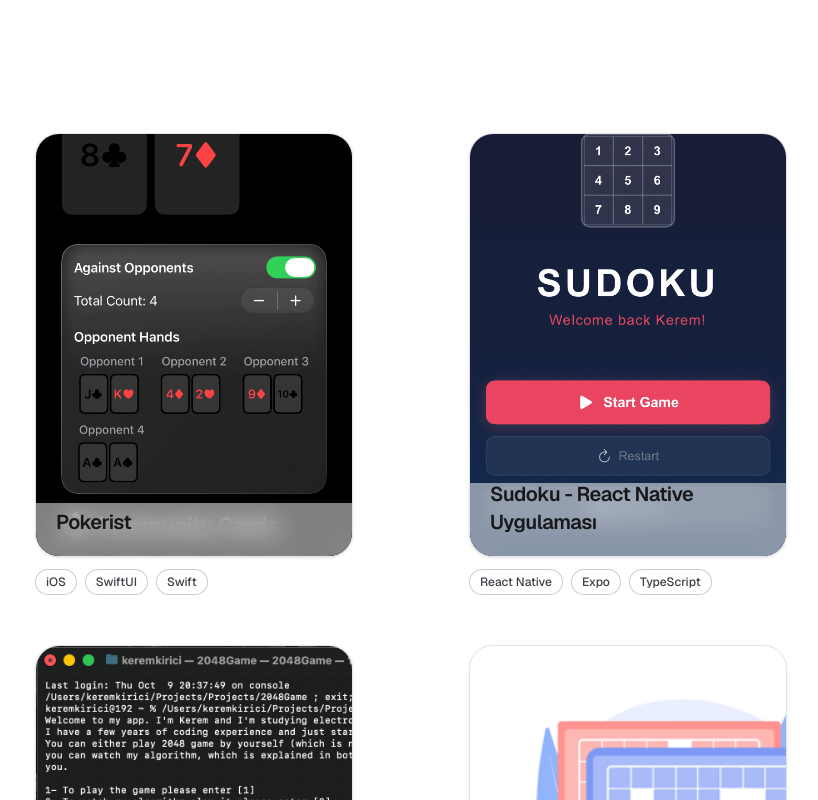
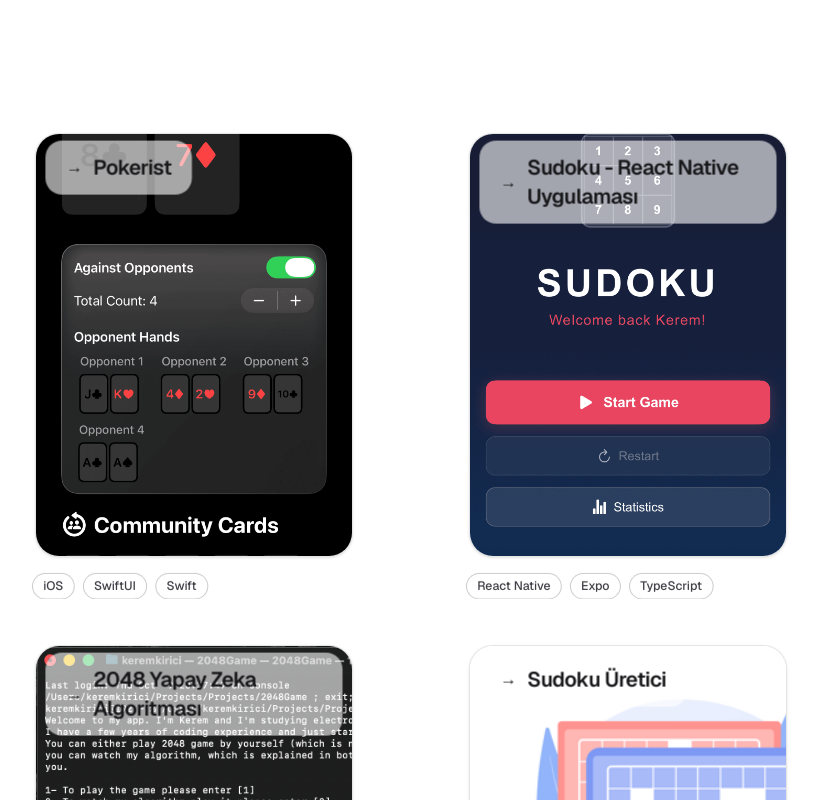
Before and after one commit to kerem-kirici/kerem-kirici.github.io, a Next.js app: page / in a window 1280 px wide. Shown: the part 960-1760 px from the top of the page, without its empty margins (229-1047 px from the left). Built offline with nearby package versions, Linux system fonts and the light colour scheme.

Commit message:
tilted project card

```diff
--- a/src/components/ProjectCard.tsx
+++ b/src/components/ProjectCard.tsx
@@ -4,9 +4,17 @@
 import { ButtonLink } from '@/components/links';
 import { DateText, Heading, Tag, Text } from '@/components/texts';
 import type { Project } from '@/data/projects';
-import { motion } from 'framer-motion';
+import type { SpringOptions } from 'motion/react';
+import { motion, useMotionValue, useSpring } from 'motion/react';
 import Image from 'next/image';
+import Link from 'next/link';
 import { useEffect, useRef, useState } from 'react';
+
+const tiltSpring: SpringOptions = {
+  damping: 15,
+  stiffness: 100,
+  mass: 2,
+};
 
 export default function ProjectCard({
   title,
@@ -25,11 +33,18 @@
 
   const [isXSmallScreen, setIsXSmallScreen] = useState(false);
 
-  const cardRef = useRef<HTMLDivElement>(null);
+  const cardRef = useRef<HTMLElement>(null);
 
-  /**
-   * Check if we're on an xsmall screen
-   */
+  const rotateX = useSpring(useMotionValue(0), tiltSpring);
+
+  const rotateY = useSpring(useMotionValue(0), tiltSpring);
+
+  const scale = useSpring(1, tiltSpring);
+
+  const rotateAmplitude = 14;
+
+  const scaleOnHover = 1.05;
+
   useEffect(() => {
     const checkScreenSize = () => {
       setIsXSmallScreen(window.innerWidth < 640);
@@ -52,7 +67,6 @@
 
     const headerHeight = header ? header.getBoundingClientRect().height : 0;
 
-    // Find the card's index in the grid
     const gridContainer = cardRef.current.closest('.grid');
 
     if (!gridContainer) return;
@@ -63,15 +77,10 @@
 
     if (cardIndex === -1) return;
 
-    // Calculate the sticky gap for this card (matches StickyScrollContainer formula)
     const stickyGap = (cardIndex + 1) * 24 + 16;
 
-    // Calculate card's position relative to grid
-    // We need to account for vertical gaps between cards
-    // gap-y-10 on xsmall (2.5rem = 40px), gap-y-20 on sm and larger (5rem = 80px)
-    const verticalGap = window.innerWidth < 640 ? 40 : 80; // gap-y-10 on xsmall, gap-y-20 on larger
+    const verticalGap = window.innerWidth < 640 ? 40 : 80;
 
-    // Get the card's position relative to the grid by summing previous cards' heights and gaps
     let cardTopInGrid = 0;
 
     for (let i = 0; i < cardIndex; i++) {
@@ -84,47 +93,65 @@
 
     const cardOriginalTop = gridTop + cardTopInGrid;
 
-    // Calculate scroll position so the card reaches its sticky position
-    // The card should be at: headerHeight + stickyGap from the top of the viewport
-    // So we need to scroll to: cardOriginalTop - (headerHeight + stickyGap)
     const scrollPosition = cardOriginalTop - headerHeight - stickyGap;
 
     window.scrollTo({
-      top: Math.max(0, scrollPosition), // Ensure we don't scroll to negative position
+      top: Math.max(0, scrollPosition),
       behavior: 'smooth',
     });
   };
 
-  /**
-   * Handles the click event on the root card.
-   * - On xsmall screens (< 640px), it scrolls to the card's position first, then toggles flip.
-   * - On all screen sizes, clicking toggles the card flip.
-   */
+  function handleMouse(e: React.MouseEvent<HTMLElement>) {
+    if (!cardRef.current) return;
+
+    const rect = cardRef.current.getBoundingClientRect();
+
+    const offsetX = e.clientX - rect.left - rect.width / 2;
+
+    const offsetY = e.clientY - rect.top - rect.height / 2;
+
+    rotateX.set((offsetY / (rect.height / 2)) * -rotateAmplitude);
+    rotateY.set((offsetX / (rect.width / 2)) * rotateAmplitude);
+  }
+
+  function handleMouseEnter() {
+    scale.set(scaleOnHover);
+  }
+
+  function handleMouseLeave() {
+    scale.set(1);
+    rotateX.set(0);
+    rotateY.set(0);
+  }
+
   const handleCardClick = () => {
     if (typeof window !== 'undefined') {
       if (isXSmallScreen) {
-        // On xsmall screens, scroll to the card's position before flipping
         scrollToCard();
-        setTimeout(() => {
-          setFlipped((prev) => !prev);
-        }, 50);
+        setTimeout(() => setFlipped((prev) => !prev), 50);
       } else {
-        // On larger screens, just flip the card
         setFlipped((prev) => !prev);
       }
     }
   };
 
   return (
+    <figure
+      ref={cardRef}
+      className="relative w-full [perspective:800px] cursor-pointer"
+      onMouseMove={handleMouse}
+      onMouseEnter={handleMouseEnter}
+      onMouseLeave={handleMouseLeave}
+    >
+      {/* Tilt container */}
       <motion.div
-      ref={cardRef}
-      className="relative block w-full [perspective:1000px] cursor-pointer"
+        className="relative [transform-style:preserve-3d]"
+        style={{ rotateX, rotateY, scale }}
         initial={{ opacity: 0, y: 20 }}
         animate={{ opacity: 1, y: 0 }}
         transition={{ duration: 0.4 }}
-      whileTap={{ scale: 0.98 }}
       >
-      {/* The Flipper Container with framer-motion */}
+        {/* Flip container */}
         <motion.div
           onClick={handleCardClick}
           animate={{ rotateY: isFlipped ? 180 : 0 }}
@@ -134,7 +161,6 @@
         >
           {/* === CARD FRONT === */}
           <div className="absolute inset-0 w-full h-full [backface-visibility:hidden] [transform:translateZ(0)] overflow-hidden rounded-3xl border border-black/10 bg-white shadow-sm dark:border-white/10 dark:bg-zinc-900">
-          {/* Image */}
             {imageSrc ? (
               <div className="absolute inset-0">
                 <Image
@@ -150,23 +176,6 @@
             ) : (
               <div className="absolute inset-0 bg-gradient-to-br from-zinc-100 to-zinc-200 dark:from-zinc-800 dark:to-zinc-900" />
             )}
-
-          {/* Title Overlay (Front Side) - visible on all screens */}
-          <div className="absolute bottom-0 left-0 right-0 z-10">
-            {/* Glassy background extending from above title area to bottom - ensures coverage for 2-line titles */}
-            <div className="absolute inset-x-0 bottom-0 top-[30%] backdrop-blur-md bg-white/50 dark:bg-zinc-900/50" />
-            <div className="relative p-5 pt-7">
-              <Heading
-                as="h3"
-                size="md"
-                weight="semibold"
-                tracking="tight"
-                className="text-zinc-900 dark:text-zinc-50"
-              >
-                {title}
-              </Heading>
-            </div>
-          </div>
           </div>
 
           {/* === CARD BACK === */}
@@ -191,7 +200,6 @@
                   ))}
                 </div>
               )}
-            {/* Date and Details Button row */}
               <div className="mt-4 flex items-center justify-between">
                 <DateText value={date} size="xs" />
                 <ButtonLink
@@ -210,9 +218,39 @@
           </div>
         </motion.div>
 
-      {/* Tags below card - visible on non-mobile devices */}
+        {/* Floating 3D overlay — arrow link to details page */}
+        <motion.div
+          className="absolute top-4 left-4 right-4 z-[2] pointer-events-none will-change-transform [transform:translateZ(30px)]"
+          animate={{ opacity: isFlipped ? 0 : 1 }}
+          transition={{ duration: 0.2, delay: isFlipped ? 0 : 0.3 }}
+        >
+          <Link
+            href={href}
+            onClick={(e) => e.stopPropagation()}
+            className={`${isFlipped ? 'pointer-events-none' : 'pointer-events-auto'} inline-flex items-center gap-2.5 backdrop-blur-md bg-white/60 dark:bg-zinc-900/60 rounded-2xl px-5 py-3 group transition-colors hover:bg-white/80 dark:hover:bg-zinc-900/80`}
+          >
+            <span className="text-base text-zinc-900 dark:text-zinc-50 transition-transform duration-200 group-hover:translate-x-0.5">
+              →
+            </span>
+            <Heading
+              as="h3"
+              size="md"
+              weight="semibold"
+              tracking="tight"
+              className="text-zinc-900 dark:text-zinc-50"
+            >
+              {title}
+            </Heading>
+          </Link>
+        </motion.div>
+
+        {/* Tag pills — inside tilt container for 3D parallax */}
         {!isXSmallScreen && tags.length > 0 && (
-        <div className="mt-3">
+          <motion.div
+            className="mt-3 will-change-transform [transform:translateZ(15px)]"
+            animate={{ opacity: isFlipped ? 0 : 1 }}
+            transition={{ duration: 0.2, delay: isFlipped ? 0 : 0.3 }}
+          >
             <div className="flex flex-wrap gap-2">
               {tags.map((tag) => (
                 <span
@@ -223,8 +261,9 @@
                 </span>
               ))}
             </div>
-        </div>
+          </motion.div>
         )}
       </motion.div>
+    </figure>
   );
 }
```
Lines whose indentation alone changed are shown as unchanged.
